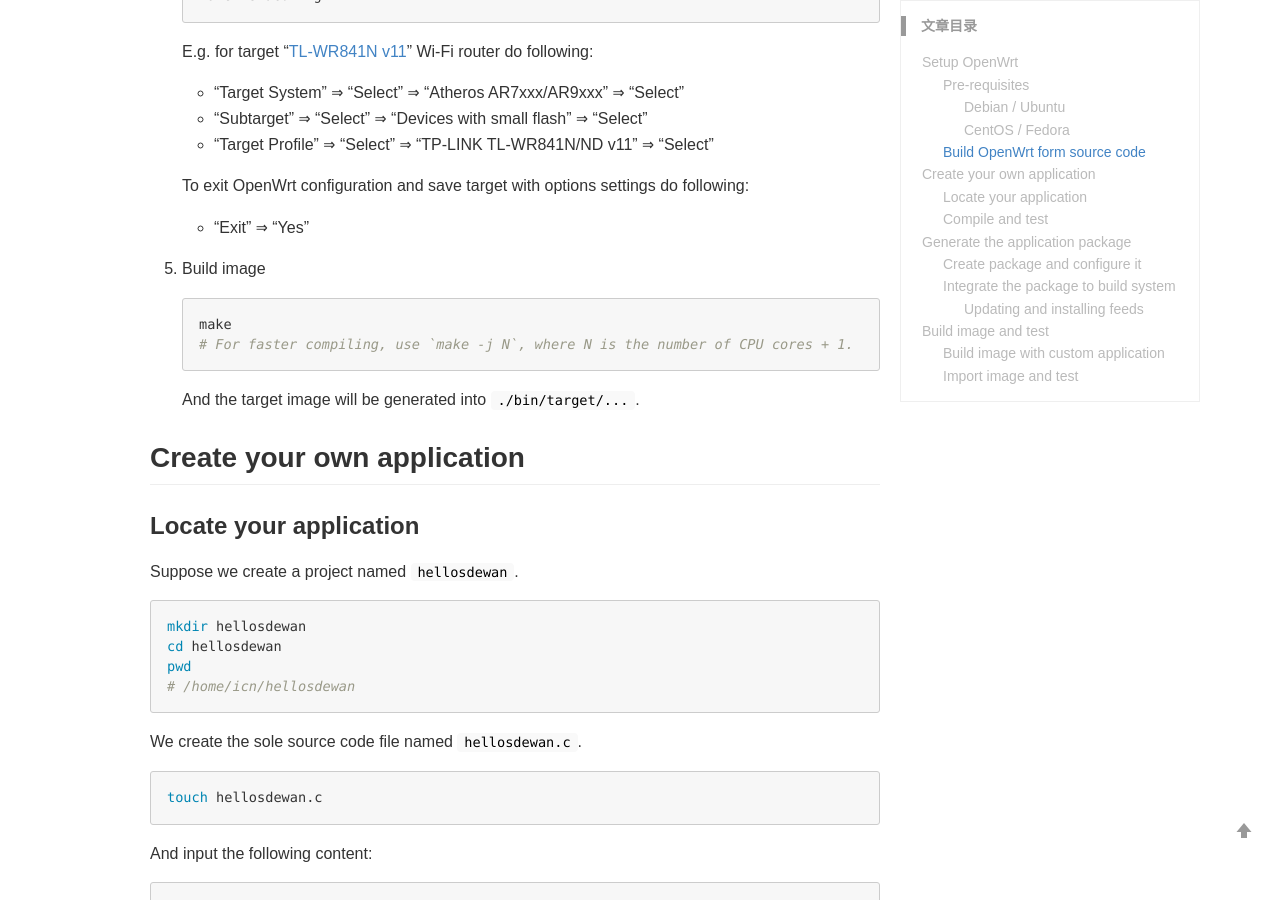
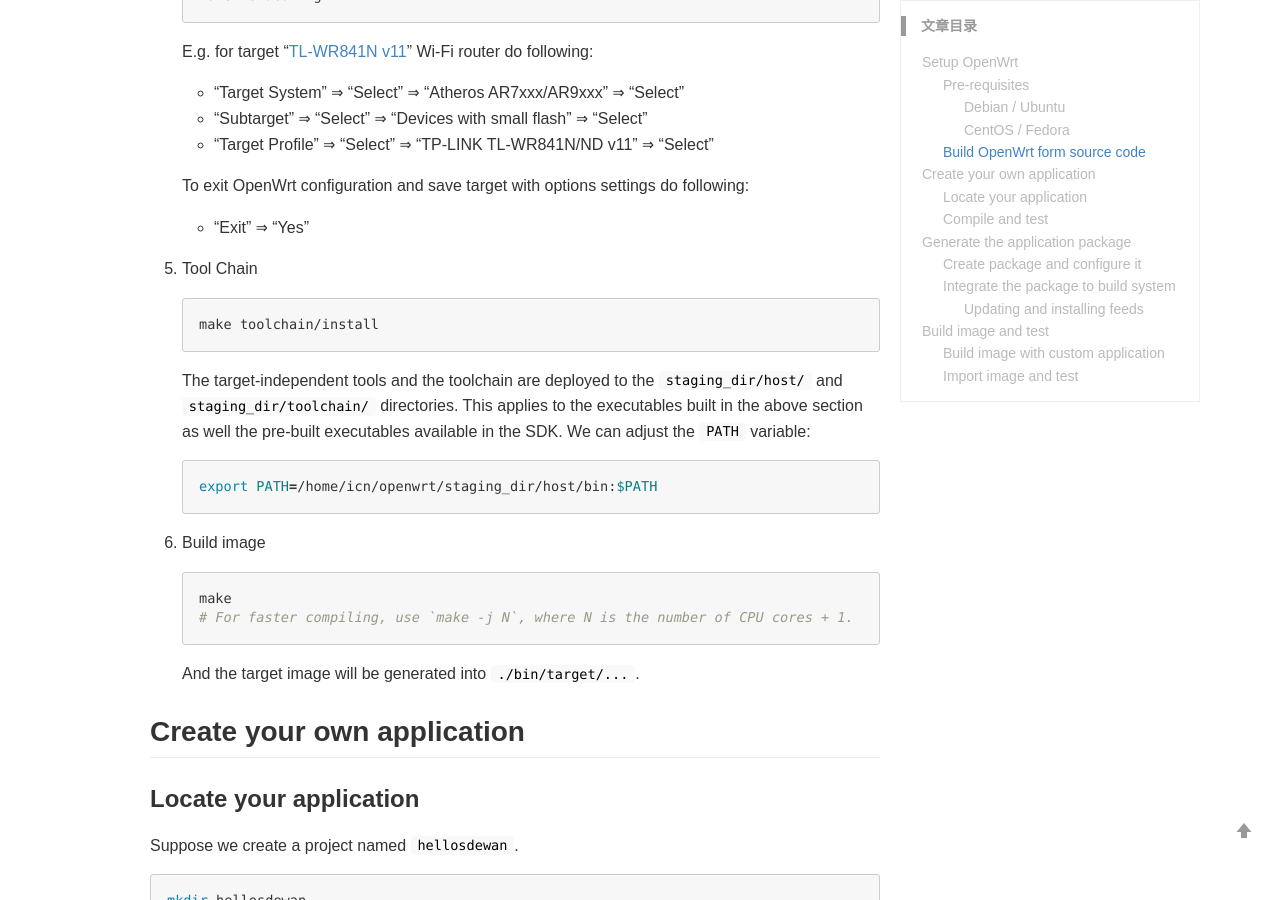
Before and after one commit to leyao-daily/leyao-daily.github.io, a Jekyll site: the page built from _posts/2021-04-22-OpenWrt-BKM.md, in a window 1280 px wide and 900 px high, scrolled down 1780 px. Built offline with Jekyll 4.4.1, drawn with Linux system fonts in a browser that asks for light colours; comment, search, counter and statistics services are not loaded.

Commit message:
Update content for OpenWrt
Signed-off-by: Le Yao <le.yao@intel.com>

````diff
--- a/_posts/2021-04-22-OpenWrt-BKM.md
+++ b/_posts/2021-04-22-OpenWrt-BKM.md
@@ -94,7 +94,19 @@ You need leave the `sudo` privileged mode to get better cross-compile by `ctrl +
 
    - “Exit” ⇒ “Yes”
 
-5. Build image
+5. Tool Chain
+
+   ```shell
+   make toolchain/install
+   ```
+
+   The target-independent tools and the toolchain are deployed to the `staging_dir/host/` and `staging_dir/toolchain/` directories. This applies to the executables built in the above section as well the pre-built executables available in the SDK. We can adjust the `PATH` variable:
+
+   ```shell
+   export PATH=/home/icn/openwrt/staging_dir/host/bin:$PATH
+   ```
+
+6. Build image
 
    ```shell
    make
````
